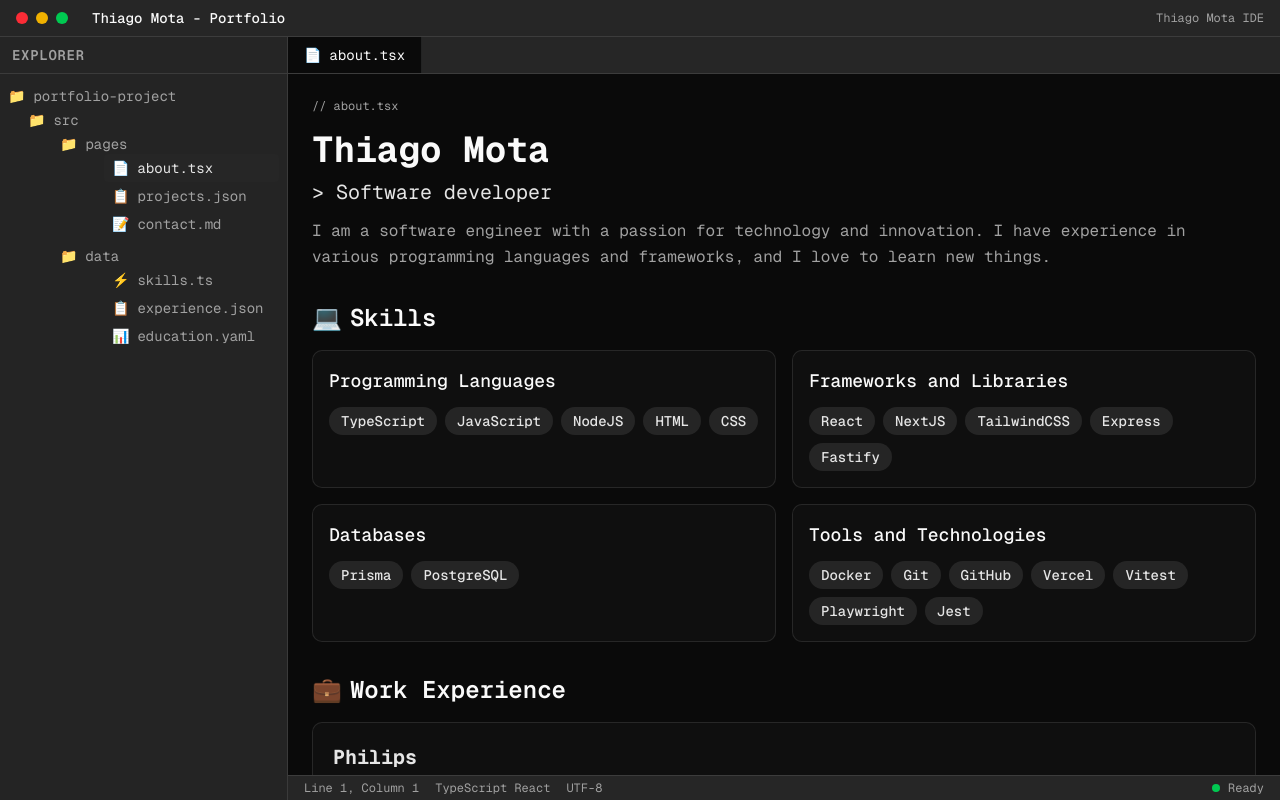
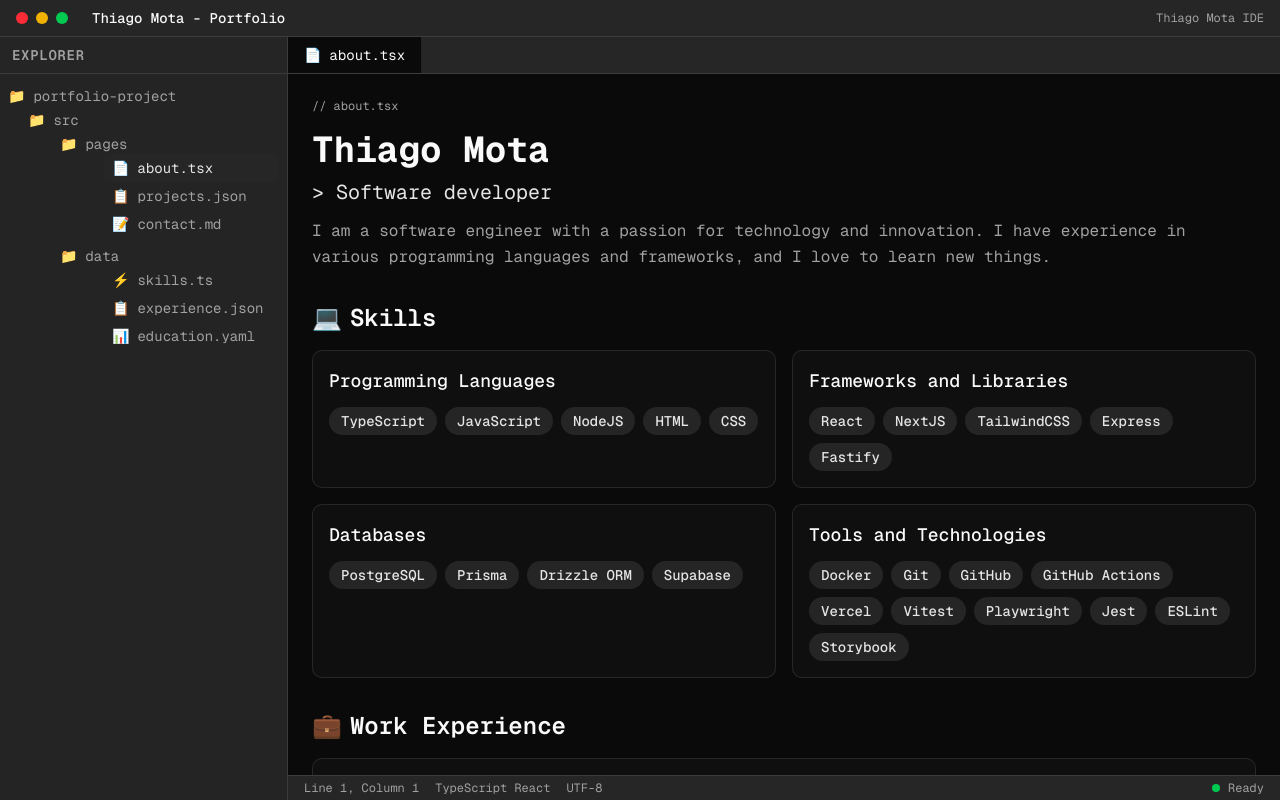
Before and after one commit to TSmota/portfolio, a Next.js app: page /en in a window 1280 px wide. Built offline with nearby package versions, Linux system fonts and the light colour scheme.

Commit message:
fix: general responsiveness fixes

```diff
--- a/src/components/ide-layout.tsx
+++ b/src/components/ide-layout.tsx
@@ -62,7 +62,6 @@
   }, [pathname, activeTab]);
 
   const handleTabClick = (path: string) => {
-    setActiveTab(path);
     if (path !== pathname) {
       router.push(path);
     }
@@ -80,7 +79,7 @@
           sidebarOpen={sidebarOpen}
           setSidebarOpen={setSidebarOpen}
           pathname={pathname}
-          onFileClick={openTab}
+          onFileClick={handleTabClick}
         />
 
         {/* Main Content Area */}
--- a/src/components/ide/title-bar.tsx
+++ b/src/components/ide/title-bar.tsx
@@ -16,7 +16,7 @@
       <div className="flex items-center gap-2">
         <button
           onClick={() => setSidebarOpen(!sidebarOpen)}
-          className="p-1 hover:bg-accent rounded mr-2 md:hidden"
+          className="p-1 cursor-pointer hover:bg-accent rounded mr-2 md:hidden"
           aria-label={tIde('ariaLabels.toggleSidebar')}
         >
           <svg className="w-4 h-4" fill="none" stroke="currentColor" viewBox="0 0 24 24">
--- a/src/components/position-card.tsx
+++ b/src/components/position-card.tsx
@@ -14,7 +14,7 @@
 
   return (
     <div className={`${index > 0 ? 'border-t pt-4' : ''}`}>
-      <div className="flex flex-col sm:flex-row sm:justify-between sm:items-start mb-3">
+      <div className="flex flex-col sm:flex-row sm:justify-between sm:items-start mb-3 gap-2">
         <div>
           <h4 className="text-lg font-semibold">
             {t(`experience.positions.${position.id}.title`)}
--- a/src/components/project-card.tsx
+++ b/src/components/project-card.tsx
@@ -22,7 +22,7 @@
 export function ProjectCard({ project }: ProjectCardProps) {
   return (
     <BaseCard padding="lg" hover>
-      <div className="flex justify-between items-start mb-4">
+      <div className="flex justify-between items-start mb-4 gap-2">
         <h3 className="text-xl font-semibold">{project.name}</h3>
         <StatusBadge status={project.status} />
       </div>
--- a/src/components/status-badge.tsx
+++ b/src/components/status-badge.tsx
@@ -30,7 +30,7 @@
   const statusText = `${getStatusIcon(status)} ${t(`status.${status}`)}`;
 
   return (
-    <span className={`px-3 py-1 text-xs font-medium rounded-full ${statusStyles[status]} ${className}`}>
+    <span className={`px-3 py-1 text-xs font-medium rounded-full text-nowrap ${statusStyles[status]} ${className}`}>
       {statusText}
     </span>
   );
--- a/src/constants/experiences.ts
+++ b/src/constants/experiences.ts
@@ -14,17 +14,22 @@
     { name: 'Fastify' },
   ],
   databases: [
+    { name: 'PostgreSQL' },
     { name: 'Prisma' },
-    { name: 'PostgreSQL' },
+    { name: 'Drizzle ORM' },
+    { name: 'Supabase' },
   ],
   tools: [
     { name: 'Docker' },
     { name: 'Git' },
     { name: 'GitHub' },
+    { name: 'GitHub Actions' },
     { name: 'Vercel' },
     { name: 'Vitest' },
     { name: 'Playwright' },
     { name: 'Jest' },
+    { name: 'ESLint' },
+    { name: 'Storybook' },
   ],
 } as const;
 
```
